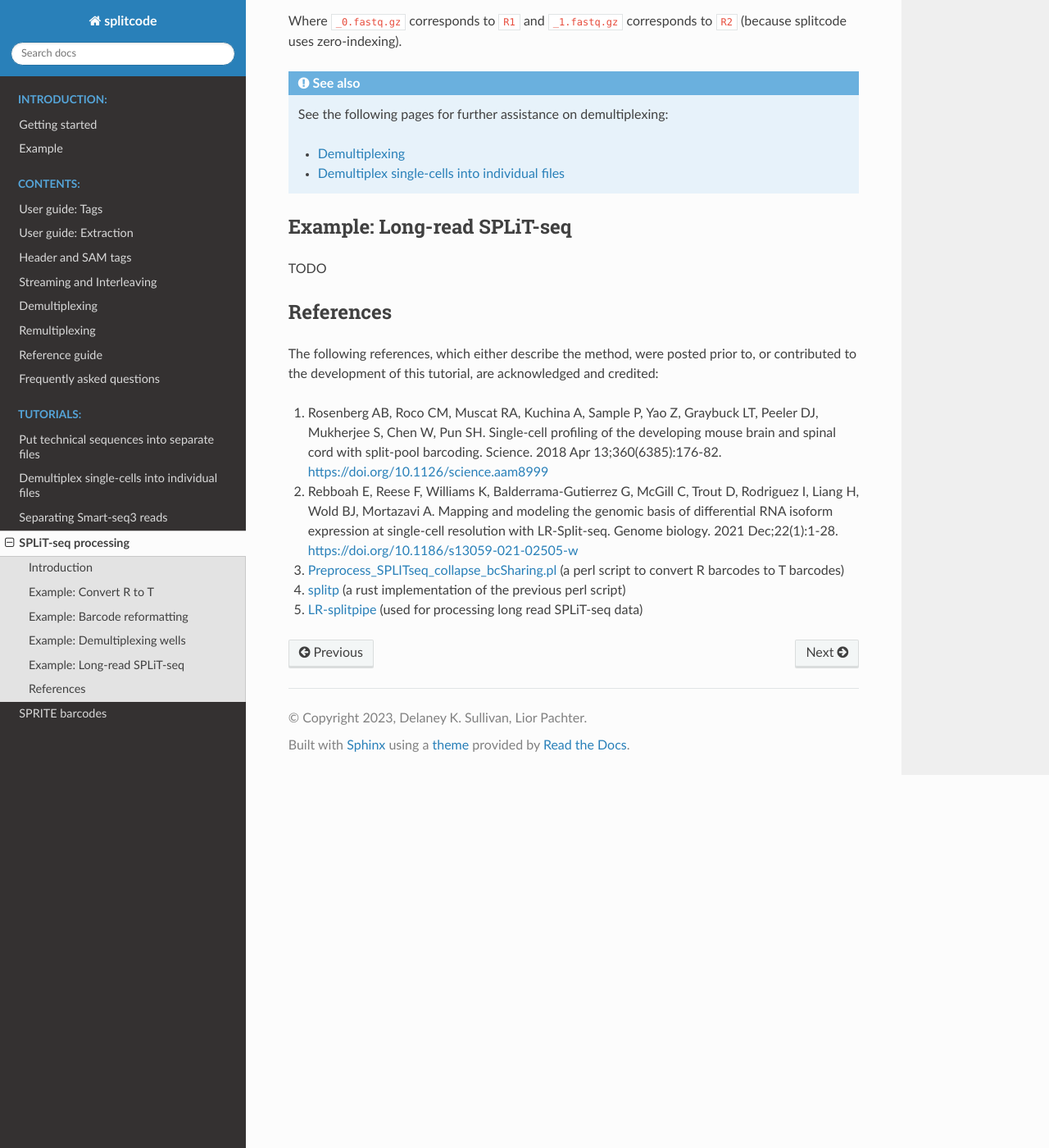
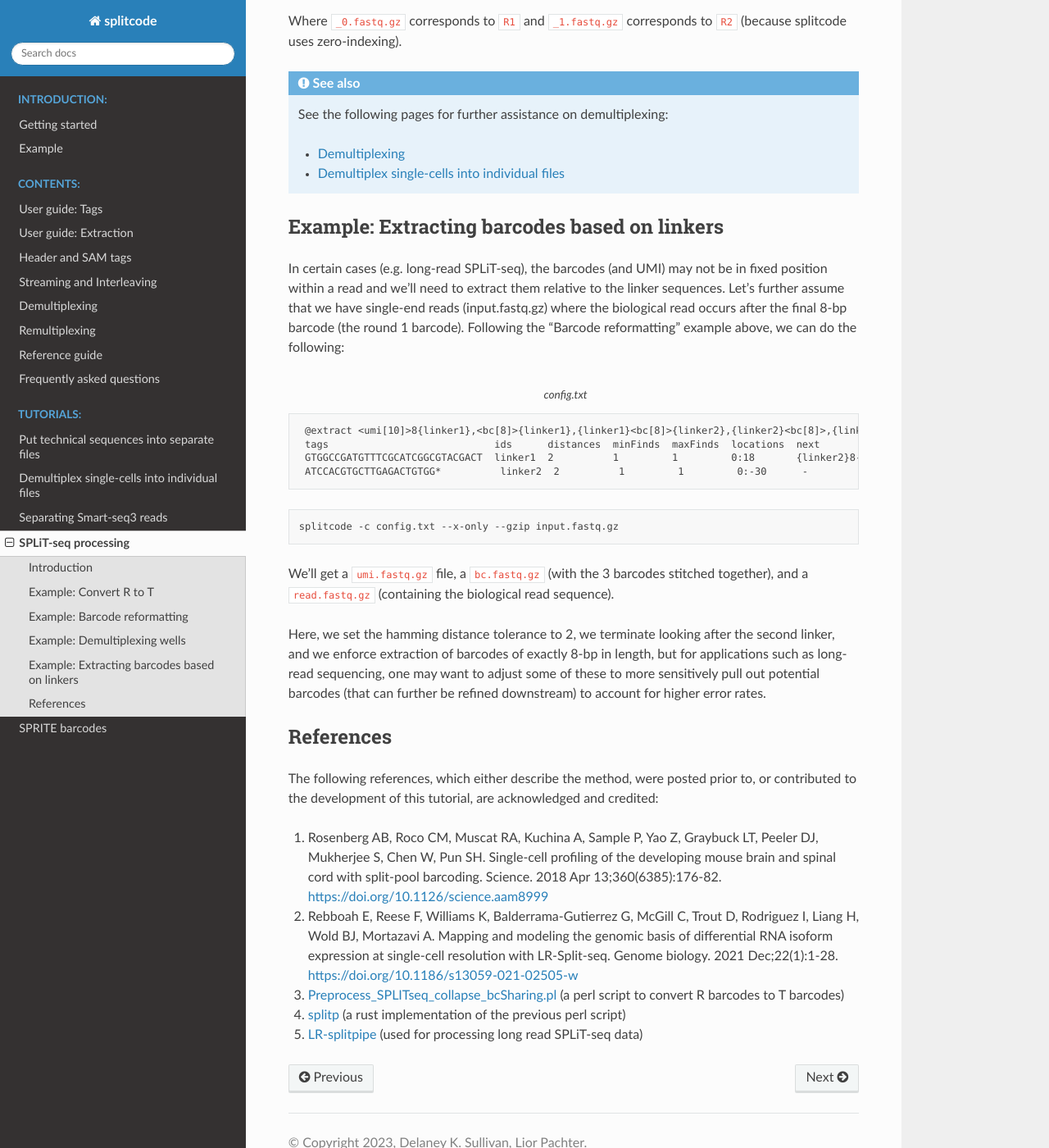
Before and after one commit to pachterlab/splitcode-tutorial, a Sphinx documentation site: the page built from docs/source/tutorials_splitseq.rst, in a window 1280 px wide and 1400 px high, scrolled down 2407 px. Shown: the whole window at 82% size. Built offline with Sphinx 7.4.7 and the Read the Docs theme 2.0.0, drawn with Linux system fonts in a browser that asks for light colours.

Commit message:
update for LR

```diff
--- a/docs/source/tutorials_splitseq.rst
+++ b/docs/source/tutorials_splitseq.rst
@@ -93,10 +93,27 @@ Where ``_0.fastq.gz`` corresponds to ``R1`` and ``_1.fastq.gz`` corresponds to `
    * :ref:`DemuxCells guide`
 
 
-Example: Long-read SPLiT-seq
-^^^^^^^^^^^^^^^^^^^^^^^^^^^^
+Example: Extracting barcodes based on linkers
+^^^^^^^^^^^^^^^^^^^^^^^^^^^^^^^^^^^^^^^^^^^^^
 
-TODO
+In certain cases (e.g. long-read SPLiT-seq), the barcodes (and UMI) may not be in fixed position within a read and we'll need to extract them relative to the linker sequences. Let's further assume that we have single-end reads (input.fastq.gz) where the biological read occurs after the final 8-bp barcode (the round 1 barcode). Following the "Barcode reformatting" example above, we can do the following:
+
+
+.. code-block:: text
+  :caption: config.txt
+
+   @extract <umi[10]>8{linker1},<bc[8]>{linker1},{linker1}<bc[8]>{linker2},{linker2}<bc[8]>,{linker2}8<read>0:-1
+   tags                            ids      distances  minFinds  maxFinds  locations  next
+   GTGGCCGATGTTTCGCATCGGCGTACGACT  linker1  2          1         1         0:18       {linker2}8-8
+   ATCCACGTGCTTGAGACTGTGG*          linker2  2          1         1         0:-30      -
+
+.. code-block:: shell
+
+   splitcode -c config.txt --x-only --gzip input.fastq.gz
+
+We'll get a ``umi.fastq.gz`` file, a ``bc.fastq.gz`` (with the 3 barcodes stitched together), and a ``read.fastq.gz`` (containing the biological read sequence).
+
+Here, we set the hamming distance tolerance to 2, we terminate looking after the second linker, and we enforce extraction of barcodes of exactly 8-bp in length, but for applications such as long-read sequencing, one may want to adjust some of these to more sensitively pull out potential barcodes (that can further be refined downstream) to account for higher error rates.
 
 References
 ^^^^^^^^^^
```
